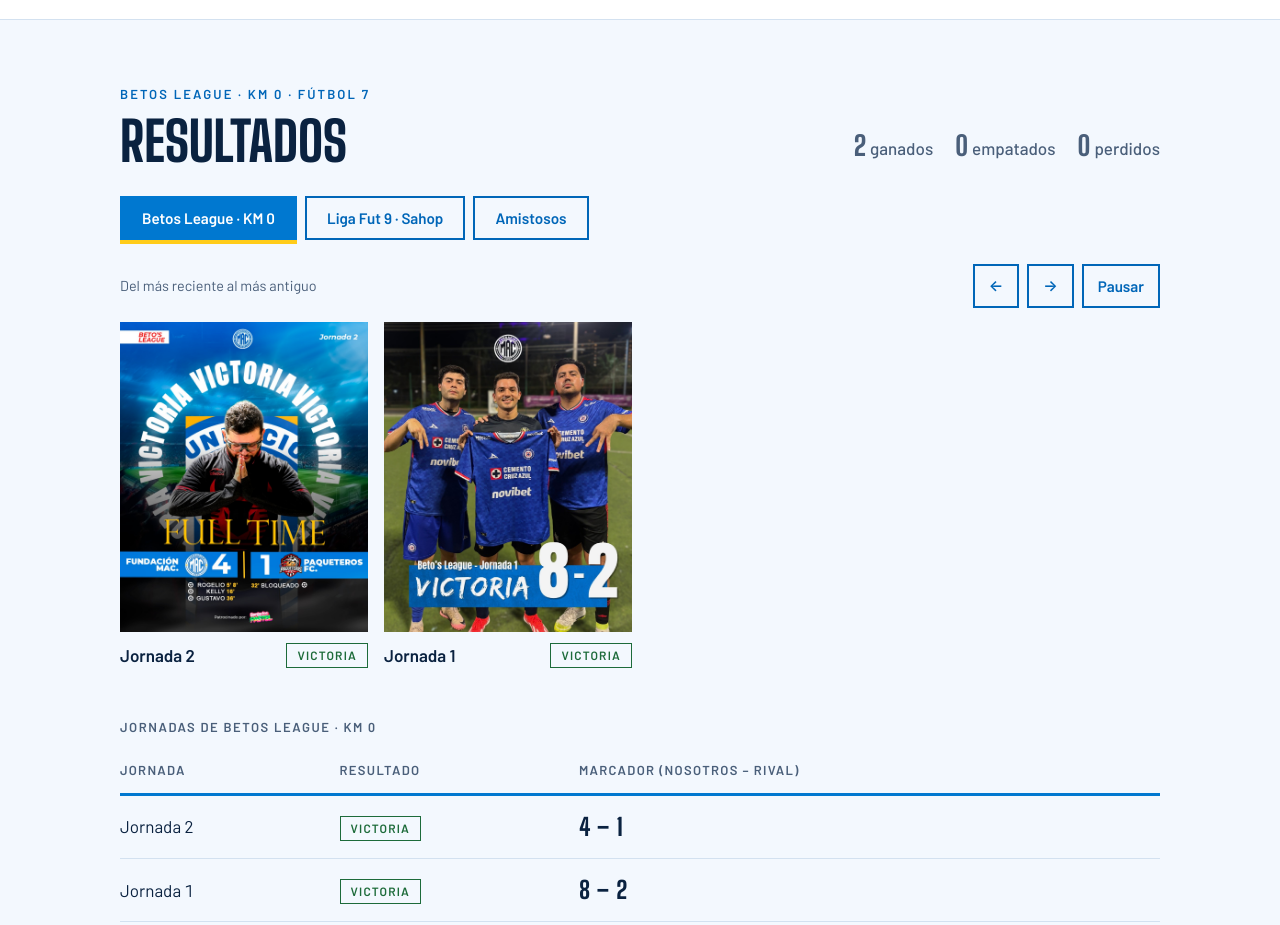
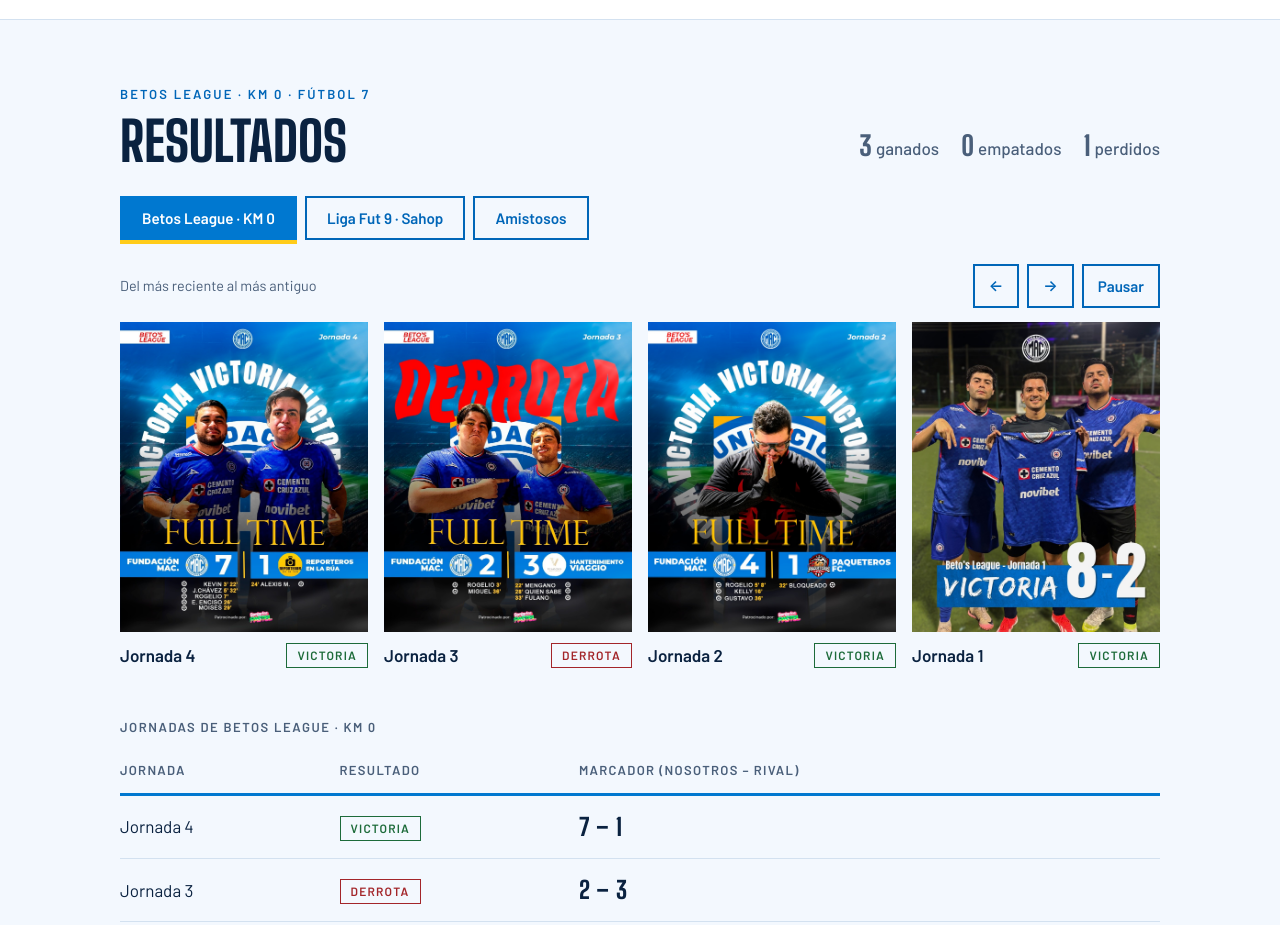
Before and after one commit to Anghecrazy010/Fundacion-Mac-website-ofc, a plain HTML site: page index.html in a window 1280 px wide. Shown: the part 6320-7245 px from the top of the page. Drawn offline with Linux system fonts and the light colour scheme.

Commit message:
resultados j3 y 4 km 0

```diff
--- a/img/Novedades/novedades.js
+++ b/img/Novedades/novedades.js
@@ -1,5 +1,11 @@
 /* Generado por sync_novedades.py. No lo edites a mano. */
 var NOVEDADES = [
+  {
+    "archivo": "2026-11-24_Jornada-4-km.jpg",
+    "partido": "2026-11-24",
+    "titulo": "Jornada 4 km",
+    "subido": "2026-11-25T15:38:27-07:00"
+  },
   {
     "archivo": "2026-11-17_Jornada-3-km.jpg",
     "partido": "2026-11-17",
--- a/index.html
+++ b/index.html
@@ -627,6 +627,8 @@ footer .wrap { display: flex; flex-wrap: wrap; gap: 8px 24px; justify-content: s
 var PARTIDOS = [
   { tipo: "km0", jornada: 1, gf: 8, gc: 2, fecha: "2026-11-04", img: "img/Km-0/j1-km.jpg" },
   { tipo: "km0", jornada: 2, gf: 4, gc: 1, fecha: "2026-11-11", img: "img/Km-0/j2-km.jpg" },
+  { tipo: "km0", jornada: 3, gf: 2, gc: 3, fecha: "2026-11-17", img: "img/Km-0/j3-km.jpg" },
+  { tipo: "km0", jornada: 4, gf: 7, gc: 1, fecha: "2026-11-24", img: "img/Km-0/j4-km.jpg" },
   { tipo: "liga", jornada: 1, gf: 0, gc: 3, img: "img/Liga Sahop/j1.jpg" },
   { tipo: "liga", jornada: 2, gf: 1, gc: 4, img: "img/Liga Sahop/j2.jpg" },
   { tipo: "liga", jornada: 3, gf: 2, gc: 2, img: "img/Liga Sahop/j3.jpg" },
```
Also changed, not shown: img/Km-0/j3-km.jpg (added), img/Km-0/j4-km.jpg (added), img/Novedades/2026-11-24_Jornada-4-km.jpg (added).
